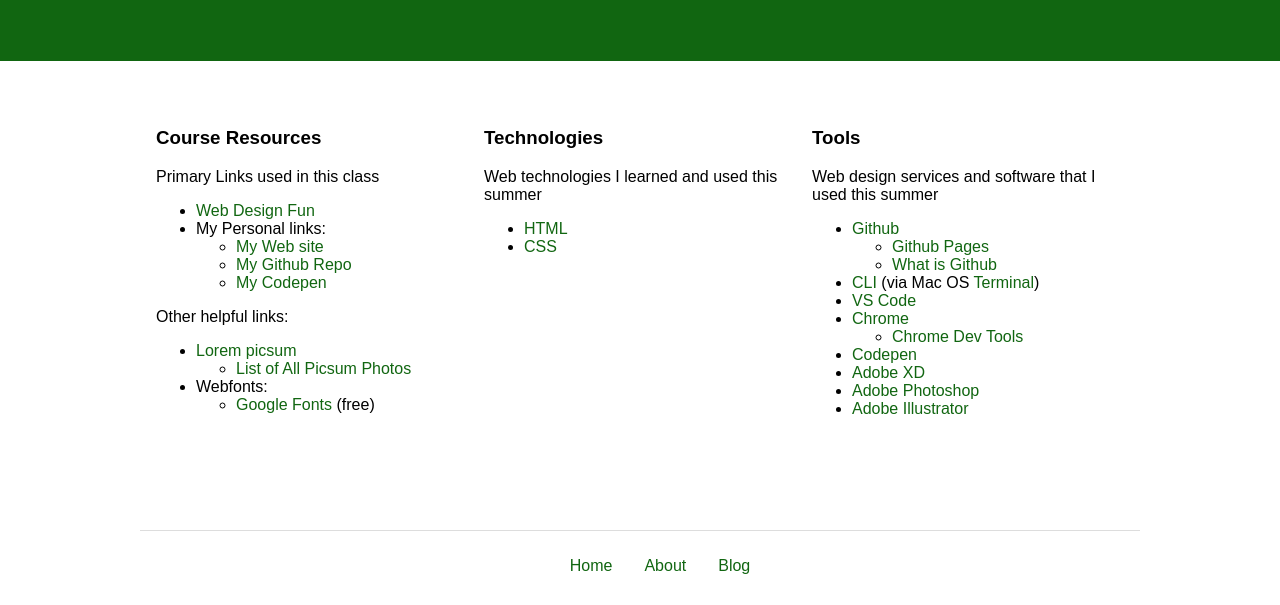
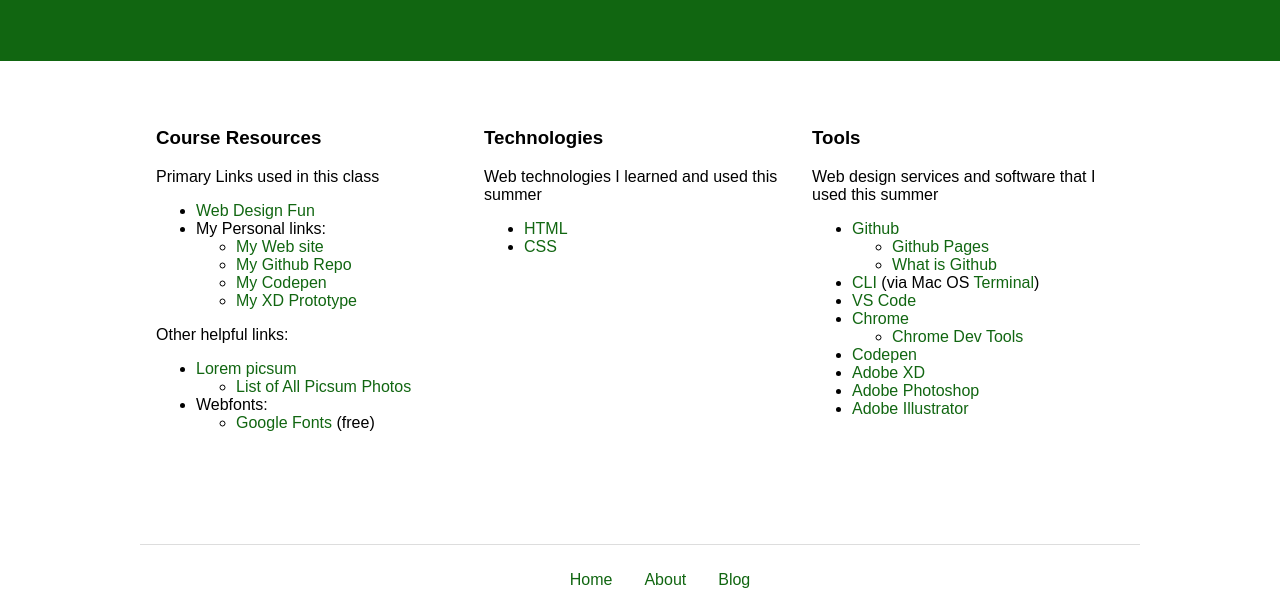
Before and after one commit to iwebstudent30/iwebstudent30.github.io, a plain HTML site: page about.html in a window 1280 px wide. Shown: the part 345-950 px from the top of the page. Drawn offline with Linux system fonts and the light colour scheme.

Commit message:
added link to prototype

```diff
--- a/about.html
+++ b/about.html
@@ -44,6 +44,8 @@
                             <li><a href="https://github.com/iwebstudent30/iwebstudent30.github.io">My Github Repo</a>
                             </li>
                             <li><a href="https://codepen.io/iwebstudent30/">My Codepen</a></li>
+                            <li><a href="https://xd.adobe.com/view/5ebe433d-270d-4b06-7f0c-975ed93501e6-288f/">My XD
+                                    Prototype</a></li>
                         </ul>
                     </li>
                 </ul>
```
